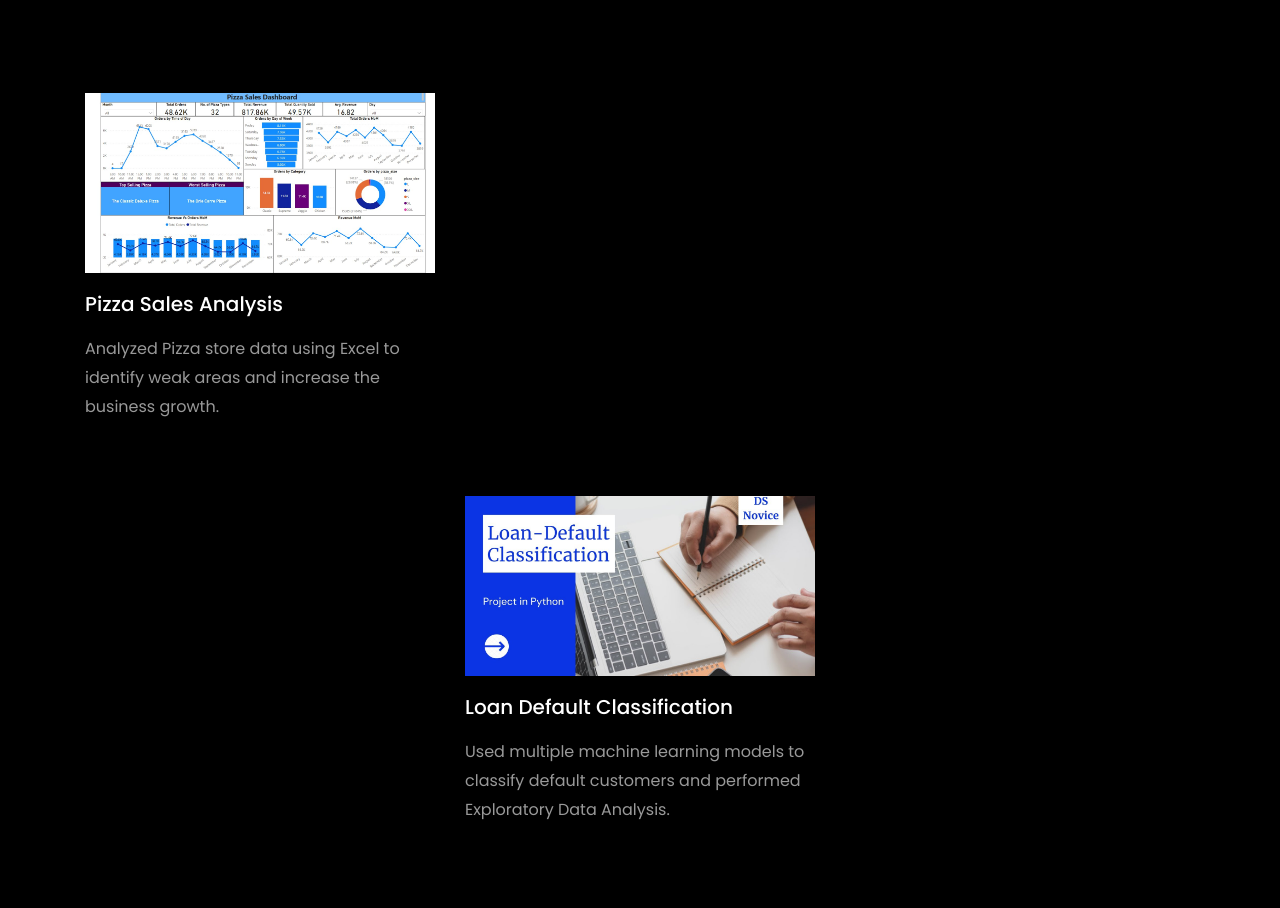
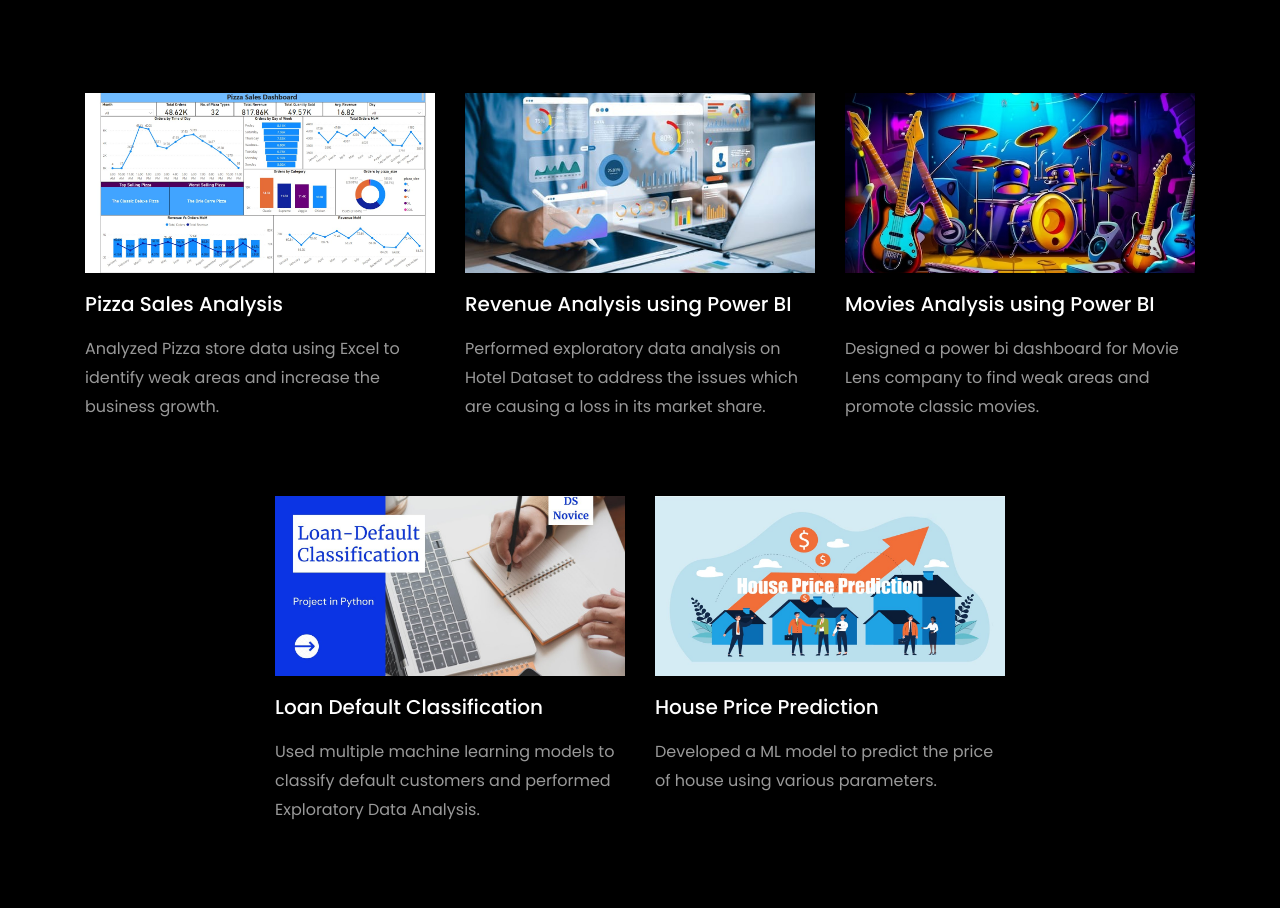
Before and after one commit to SimranjeetKaur3/Portfolio.github.io, a plain HTML site: page index.html in a window 1280 px wide. Shown: the part 3304-4212 px from the top of the page. Drawn offline with Linux system fonts and the light colour scheme; files whose address does not match are found by name.

Commit message:
Update index.html

```diff
--- a/index.html
+++ b/index.html
@@ -420,7 +420,7 @@
               </div>
             </div>
           </div>
-          <!-- <div class="col-md-4 d-flex ftco-animate">
+          <div class="col-md-4 d-flex ftco-animate">
           	<div class="blog-entry justify-content-end">
               <a href="https://github.com/SimranjeetKaur3/Revenue-Analysis-Hospitality.git" class="block-20 zoom-effect" style="background-image: url('images/P3.jpg');">
               </a>
@@ -430,8 +430,8 @@
                 <p>Performed exploratory data analysis on Hotel Dataset to address the issues which are causing a loss in its market share.</p>
               </div>
             </div>
-          </div> -->
-          <!-- <div class="col-md-4 d-flex ftco-animate">
+          </div>
+          <div class="col-md-4 d-flex ftco-animate">
           	<div class="blog-entry">
               <a href="https://github.com/SimranjeetKaur3/Movie-Lens-Data-Analytics.git" class="block-20 zoom-effect" style="background-image: url('images/proj_1.jpg');">
               </a>
@@ -441,7 +441,7 @@
                 <p>Designed a power bi dashboard for Movie Lens company to find weak areas and promote classic movies.</p>
               </div>
             </div>
-          </div> -->
+          </div>
         </div>
 	<br>
 		<!-- added justify-content-center to center align the last two projects -->
@@ -457,7 +457,7 @@
 				</div>
 			  </div>
 			</div>
-			<!-- <div class="col-md-4 d-flex ftco-animate">
+			<div class="col-md-4 d-flex ftco-animate">
 				<div class="blog-entry justify-content-end">
 				<a href="https://github.com/SimranjeetKaur3/House-Price-Prediction.git" class="block-20 zoom-effect" style="background-image: url('images/p1.jpg');">
 				</a>
@@ -467,7 +467,7 @@
 				  <p>Developed a ML model to predict the price of house using various parameters.</p>
 				</div>
 			  </div>
-			</div> -->
+			</div>
 		 </div>
 	  </div>
     </section>
```
